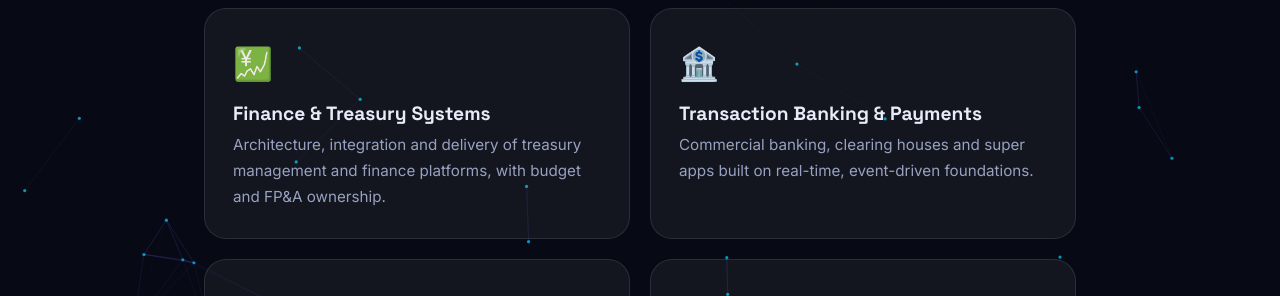
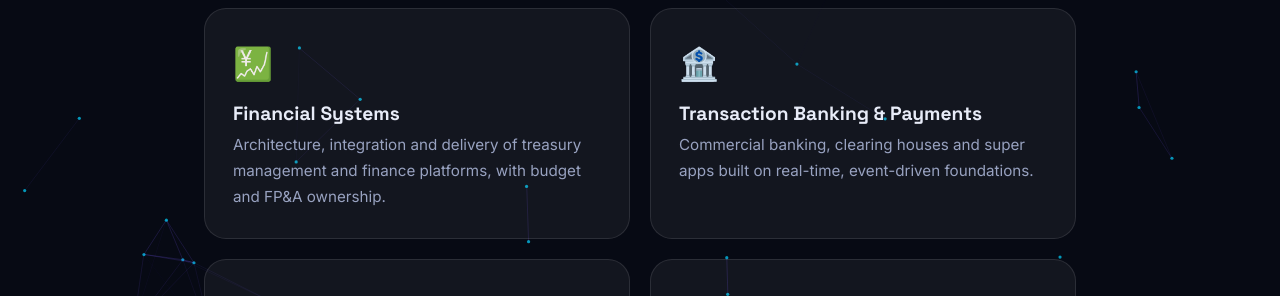
Before and after one commit to RajeshJangra/RajeshJangra.github.io, a Jekyll site: the page built from index.html, in a window 1280 px wide and 900 px high, scrolled down 1553 px. Shown: the part 159-455 px from the top of the window. Built offline with Jekyll 4.4.1, drawn with Linux system fonts in a browser that asks for light colours.

Commit message:
Rename 'Finance & Treasury Systems' to 'Financial Systems'

```diff
--- a/_data/skills.yml
+++ b/_data/skills.yml
@@ -1,4 +1,4 @@
-- title: Finance & Treasury Systems
+- title: Financial Systems
   icon: "💹"
   text: Architecture, integration and delivery of treasury management and finance platforms, with budget and FP&A ownership.
 - title: Transaction Banking & Payments
```
